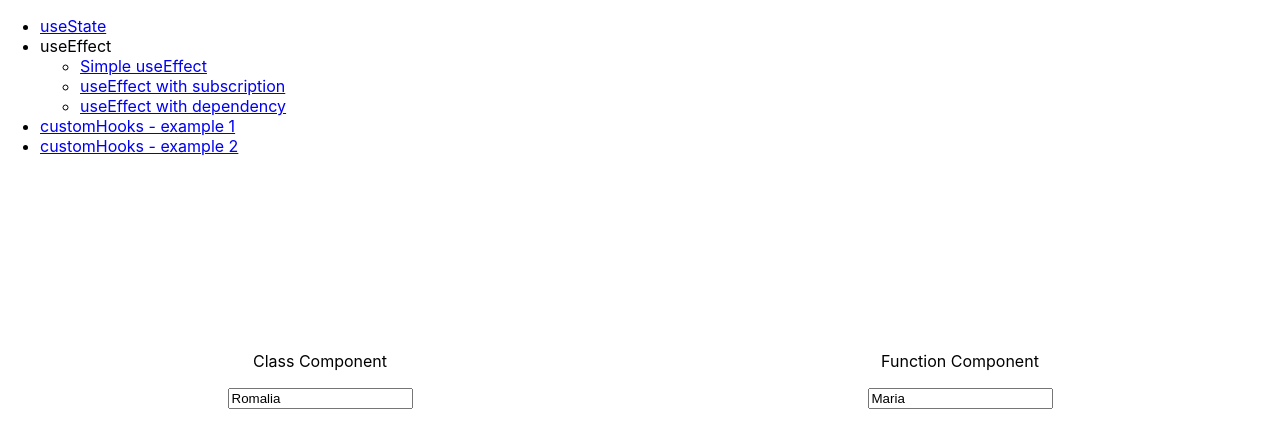
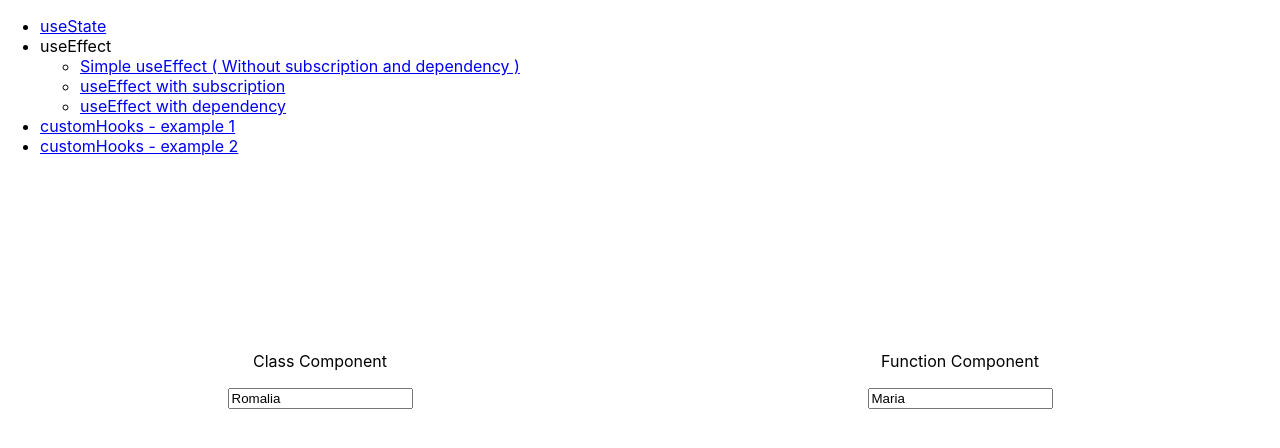
Before and after one commit to misss-popcorn/react-hooks-tutorial, a React (Create React App) app: page /useEffect/noSubscription/noDependency in a window 1280 px wide. Shown: the top 448 px of the page. Built offline with nearby package versions, Linux system fonts and the light colour scheme.

Commit message:
code refactored

```diff
--- a/src/App.js
+++ b/src/App.js
@@ -2,7 +2,7 @@ import React from "react";
 import "./App.css";
 import UseState from "./Containers/UseState";
 import UseEffectWithSubscription from "./Containers/UseEffectWithSubscription";
-import UseEffectWithoutSubscription from "./Containers/UseEffectWithoutSubscription";
+import SimpleUseEffectHook from "./Containers/SimpleUseEffectHook";
 import UseEffectWithDependency from "./Containers/UseEffectWithDependency";
 import CustomHooksExample1 from "./Containers/CustomHooksExample1";
 import CustomHooksExample2 from "./Containers/CustomHooksExample2";
@@ -22,7 +22,7 @@ function App() {
                 useEffect
                 <ul>
                   <li>
-                    <Link to="/useEffect/noSubscription/noDependency">Simple useEffect</Link>
+                    <Link to="/useEffect/noSubscription/noDependency">Simple useEffect ( Without subscription and dependency )</Link>
 
                   </li>
                   <li>
@@ -52,7 +52,7 @@ function App() {
               <UseEffectWithDependency/>
             </Route>
             <Route path="/useEffect/noSubscription/noDependency">
-              <UseEffectWithoutSubscription/>
+              <SimpleUseEffectHook/>
             </Route>
             <Route path="/useEffect/subscription">
               <UseEffectWithSubscription/>
--- a/src/Containers/UseEffectWithoutSubscription/index.js
+++ b/src/Containers/SimpleUseEffectHook/index.js
@@ -1,6 +1,6 @@
 import React from "react";
-import UseEffectClass from "../../Components/UseEffectWithoutSubscription/Class";
-import {UseEffectFunc} from "../../Components/UseEffectWithoutSubscription/Function";
+import UseEffectClass from "../../Components/SimpleUseEffectHook/Class";
+import {UseEffectFunc} from "../../Components/SimpleUseEffectHook/Function";
 
 export default function UseEffectWithoutSubscription() {
   return (
```
Also changed, not shown: src/Components/SimpleUseEffectHook/Class.js (renamed from src/Components/UseEffectWithoutSubscription/Class.js), src/Components/SimpleUseEffectHook/Function.js (renamed from src/Components/UseEffectWithoutSubscription/Function.js).
